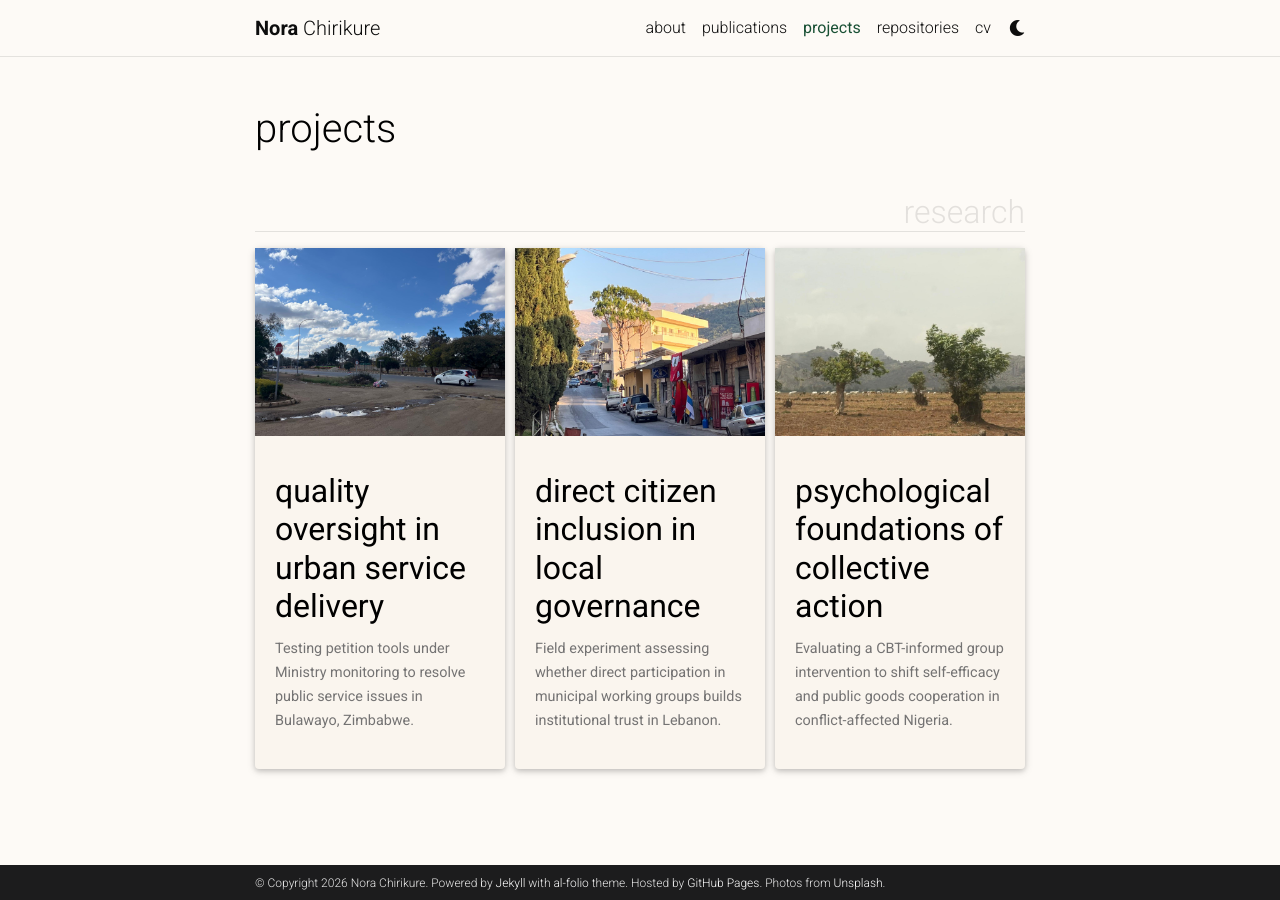
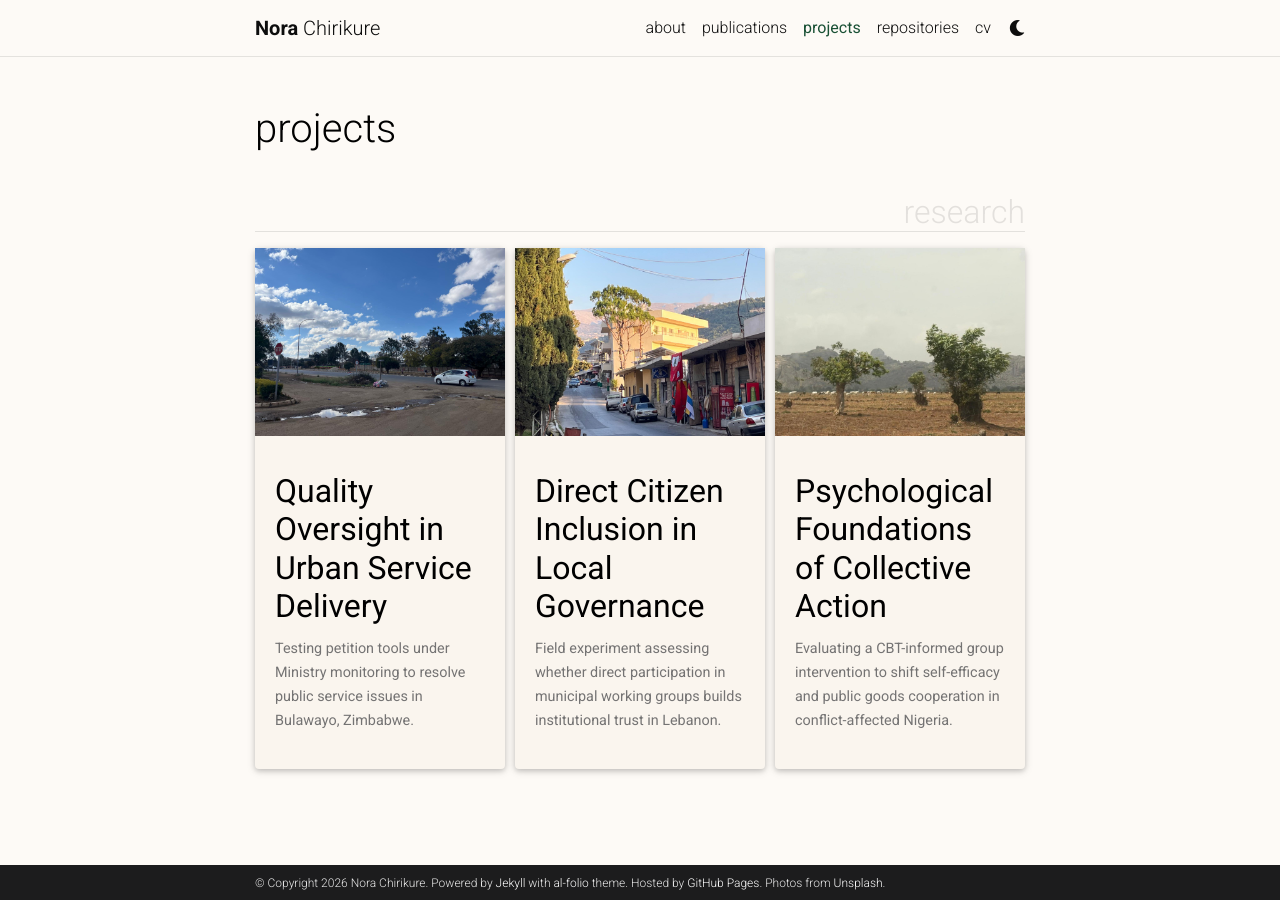
Before and after one commit to norachirikure/www, a Jekyll site: the page built from _pages/projects.md, in a window 1280 px wide. Built offline with Jekyll 4.4.1, drawn with Linux system fonts in a browser that asks for light colours; full-size pictures stand in for the smaller copies a plugin makes; comment, search, counter and statistics services are not loaded; a style sheet for code colours, icons or effects is not loaded.

Commit message:
Remove text-transform from card-title

```diff
--- a/_sass/_base.scss
+++ b/_sass/_base.scss
@@ -93,6 +93,7 @@ blockquote {
 
   .card-title {
     color: var(--global-text-color);
+    text-transform: none !important;
   }
 
   .card-item {
```
